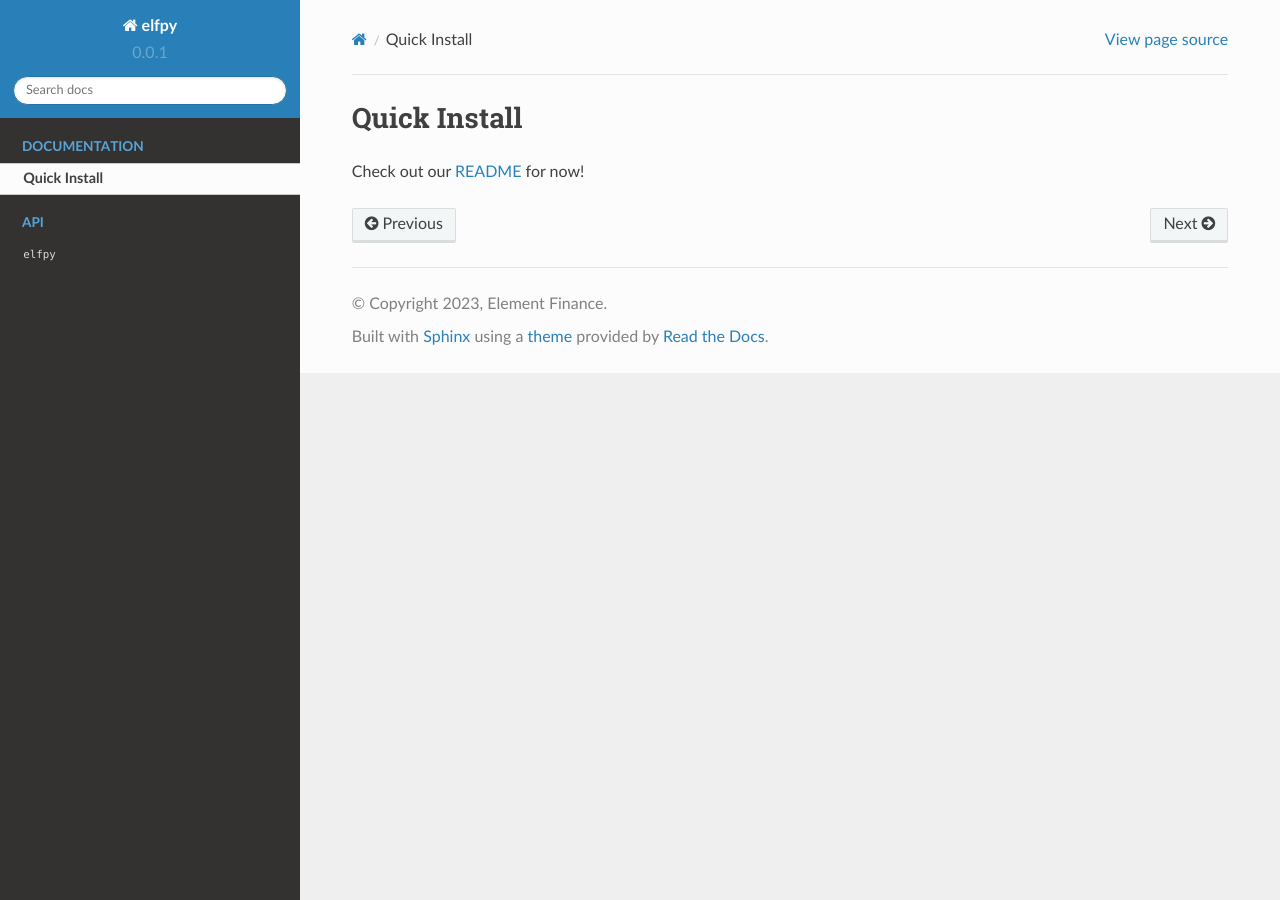
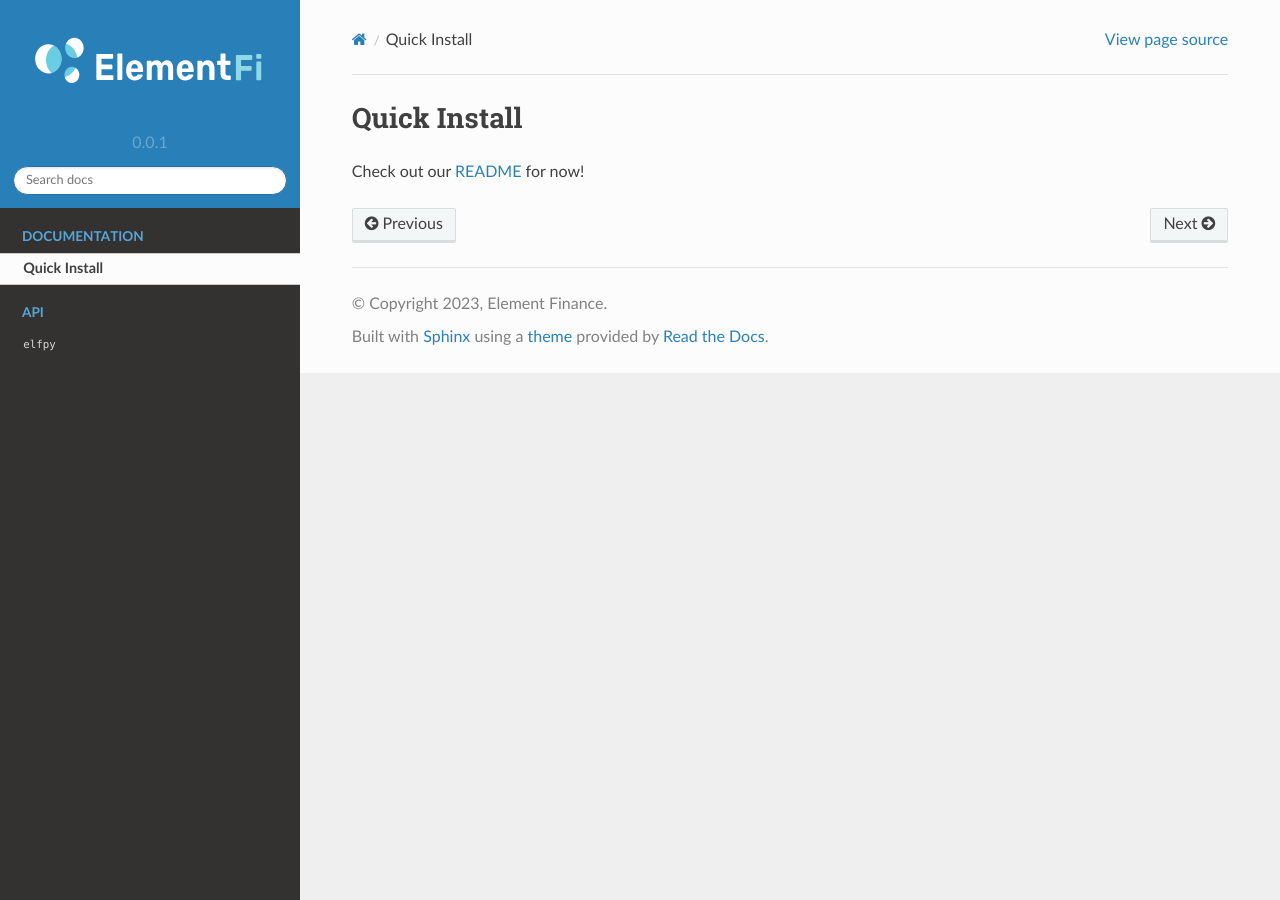
Before and after one commit to delvtech/agent0, a Sphinx documentation site: the page built from docs/source/installation.rst, in a window 1280 px wide. Built offline with Sphinx 7.4.7 and the Read the Docs theme 2.0.0, drawn with Linux system fonts in a browser that asks for light colours.

Commit message:
Fix README link in docs + logo (#169)

```diff
--- a/docs/source/conf.py
+++ b/docs/source/conf.py
@@ -107,45 +107,12 @@
 html_theme = "sphinx_rtd_theme"
 html_static_path = ["_static"]
 html_style = "css/custom.css"
-
-
-# Custom sidebar templates, must be a dictionary that maps document names
-# to template names.
-#
-# This is required for the alabaster theme
-# refs: http://alabaster.readthedocs.io/en/latest/installation.html#sidebars
-# html_sidebars = {
-#    '**': [
-#        'about.html',
-#        'badges.html',
-#        'navigation.html',
-#        'moreinfo.html',
-#        'github.html',
-#        'searchbox.html',
-#    ],
-# }
-
-# The language for content autogenerated by Sphinx. Refer to documentation
-# for a list of supported languages.
-#
-# This is also used if you do content translation via gettext catalogs.
-# Usually you set "language" from the command line for these cases.
-language = "en"
-
-# There are two options for replacing |today|: either, you set today to some
-# non-false value, then it is used:
-# today = ''
-# Else, today_fmt is used as the format for a strftime call.
-today_fmt = "%B %d, %Y"
-
-# The name for this set of Sphinx documents.  If None, it defaults to
-# "<project> v<release> documentation".
+html_theme_options = {"logo_only": True, "display_version": True}
+html_short_title = "Documentation"
+html_logo = "_static/logo.svg"
+html_favicon = "_static/favicon.ico"
 html_title = f"{project} v{release} documentation"
 
-# A shorter title for the navigation bar.  Default is the same as html_title.
-html_short_title = "Documentation"
-
-# -- Options for todo extension ----------------------------------------------
-
-# If true, `todo` and `todoList` produce output, else they produce nothing.
+language = "en"
+today_fmt = "%B %d, %Y"
 todo_include_todos = False
--- a/docs/source/installation.rst
+++ b/docs/source/installation.rst
@@ -3,4 +3,4 @@
 
 Check out our `README`_ for now!
 
-.. _README: https://github.com/element-fi/elf-simulations/blob/ea08d90f1154ed0ac9cdfabc29a601ae7313fe32/README.md
+.. _README: https://github.com/element-fi/elf-simulations/blob/main/README.md
```
Also changed, not shown: docs/source/_static/favicon.ico (added), docs/source/_static/logo.svg (added), 4 other files.
